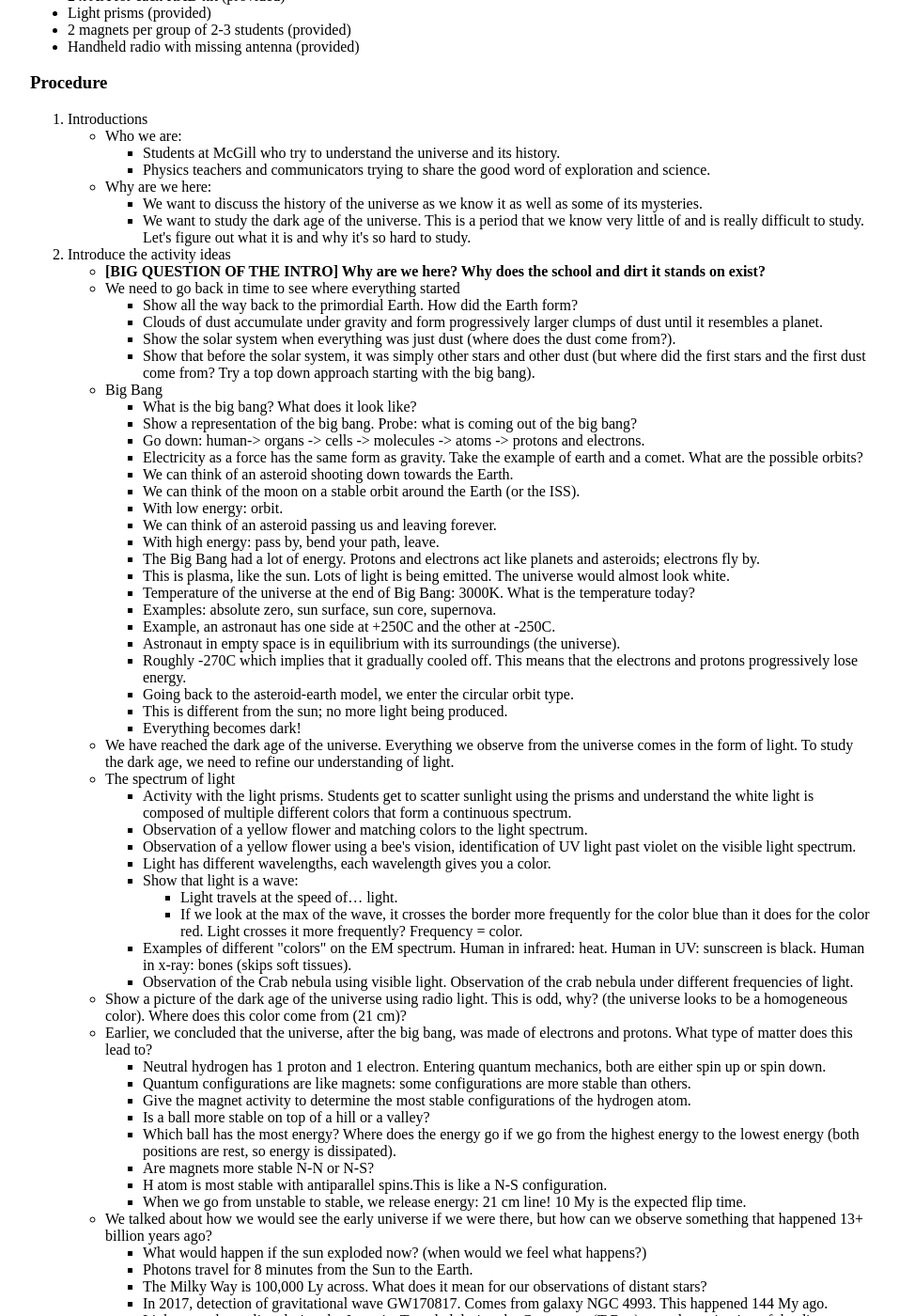
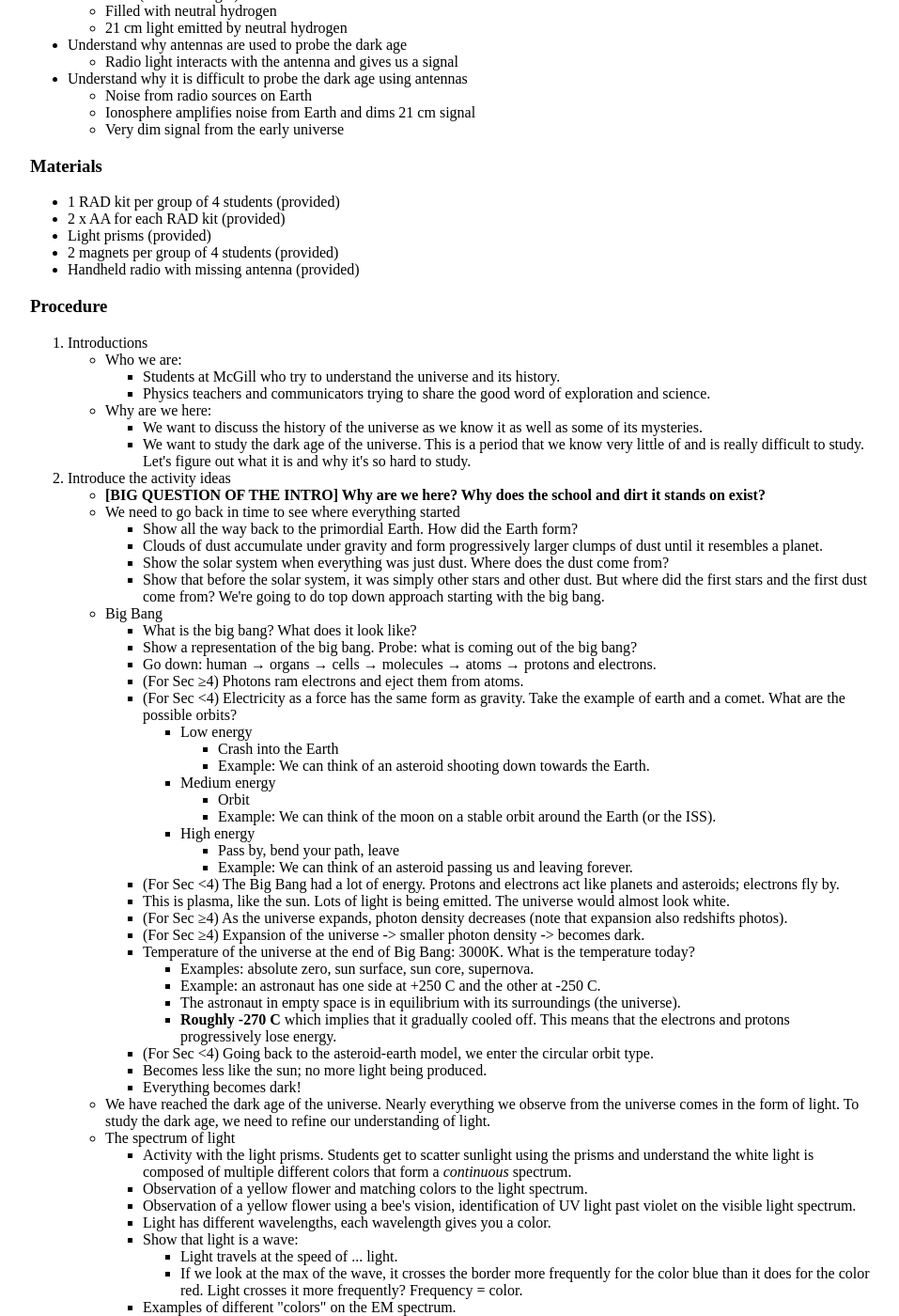
Before and after one commit to Radio-Astronomy-Demonstration/radio-astronomy-demonstration.github.io, a Jekyll site: the page built from en/guide/index.html, in a window 1280 px wide and 1400 px high, scrolled down 725 px. Shown: the whole window at 94% size, without its empty margins (160-1117 px from the left). Built offline with Jekyll 4.4.1, drawn with Linux system fonts in a browser that asks for light colours; some of the changed text lies outside the part shown.

Commit message:
feat(en/guide): The facillitator guide is now combined instead of being separated into elementary, sec 1-3, and sec 4-5.

```diff
--- a/en/guide/index.html
+++ b/en/guide/index.html
@@ -5,13 +5,13 @@
 
 <h1>RAD kit activity guide</h1>
 
-There are three versions of the RAD kit activity guide: elementary, Sec 1-3, and Sec 4-5. For questions or comments, please contact <a href="mailto:felix.st-amour@mail.mcgill.ca">Félix St-Amour</a> or <a href="mailto:hsin.chiang@mcgill.ca">H. Cynthia Chiang</a>.
+<p>This RAD kit activity guide has been used on students ranging from the upper years of elementary school to Sec 5. While the activities are the same across grades, the depth of explanation and discussion will increase with the age of the students. A few points in the notes therefore are marked as only being for certain age groups. </p>
+
+<p>For questions or comments, please contact <a href="mailto:felix.st-amour@mail.mcgill.ca">Félix St-Amour</a> or <a href="mailto:hsin.chiang@mcgill.ca">H. Cynthia Chiang</a>.</p>
 
 <h3>Acknowledgements</h3>
 
-This document was created by Félix St-Amour. Carolina Cruz-Vinaccia, Alice Curtin, Mariah Zerough, Andrei Li, and Audrey Bernier helped structure the activity. The RAD kit is collaborative work between Félix St-Amour, Micheal Hétu, Olivia Locke, Maya Goss, and Eamon Egan. The outreach activity was created by the McGill Radio Lab under Prof. Cynthia Chiang.
-
-<h2>Elementary School Facilitator Guide</h2>
+<p>This document was created by Félix St-Amour. Carolina Cruz-Vinaccia, Alice Curtin, Mariah Zerough, Andrei Li, and Audrey Bernier helped structure the activity. The RAD kit is collaborative work between Félix St-Amour, Micheal Hétu, Olivia Locke, Maya Goss, and Eamon Egan. The outreach activity was created by the McGill Radio Lab under Prof. Cynthia Chiang.</p>
 
 <h3>Learning objectives</h3>
 
@@ -40,7 +40,7 @@
     <li>1 RAD kit per group of 4 students (provided)</li>
     <li>2 x AA for each RAD kit (provided)</li>
     <li>Light prisms (provided)</li>
-    <li>2 magnets per group of 2-3 students (provided)</li>
+    <li>2 magnets per group of 4 students (provided)</li>
     <li>Handheld radio with missing antenna (provided)</li>
 </ul>
 
@@ -67,44 +67,68 @@
         <ul>
             <li>Show all the way back to the primordial Earth. How did the Earth form?</li>
             <li>Clouds of dust accumulate under gravity and form progressively larger clumps of dust until it resembles a planet.</li>
-            <li>Show the solar system when everything was just dust (where does the dust come from?).</li>
-            <li>Show that before the solar system, it was simply other stars and other dust (but where did the first stars and the first dust come from? Try a top down approach starting with the big bang).</li>
+            <li>Show the solar system when everything was just dust. Where does the dust come from?</li>
+            <li>Show that before the solar system, it was simply other stars and other dust. But where did the first stars and the first dust come from? We're going to do top down approach starting with the big bang.</li>
         </ul>
         <li>Big Bang</li>
         <ul>
             <li>What is the big bang? What does it look like?</li>
             <li>Show a representation of the big bang. Probe: what is coming out of the big bang?</li>
-            <li>Go down: human-> organs -> cells -> molecules -> atoms -> protons and electrons.</li>
-            <li>Electricity as a force has the same form as gravity. Take the example of earth and a comet. What are the possible orbits?</li>
-            <li>We can think of an asteroid shooting down towards the Earth.</li>
-            <li>We can think of the moon on a stable orbit around the Earth (or the ISS).</li>
-            <li>With low energy: orbit.</li>
-            <li>We can think of an asteroid passing us and leaving forever.</li>
-            <li>With high energy: pass by, bend your path, leave.</li>
-            <li>The Big Bang had a lot of energy. Protons and electrons act like planets and asteroids; electrons fly by.</li>
+            <li>Go down: human &rarr; organs &rarr; cells &rarr; molecules &rarr; atoms &rarr; protons and electrons.</li>
+
+            <li>(For Sec &ge;4) Photons ram electrons and eject them from atoms.</li>
+
+            <li>(For Sec &lt;4) Electricity as a force has the same form as gravity. Take the example of earth and a comet. What are the possible orbits?</li>
+            <ul>
+                <li>Low energy</li>
+                <ul>
+                    <li>Crash into the Earth</li>
+                    <li>Example: We can think of an asteroid shooting down towards the Earth.</li>
+                </ul>
+                <li>Medium energy</li>
+                <ul>
+                    <li>Orbit</li>
+                    <li>Example: We can think of the moon on a stable orbit around the Earth (or the ISS).</li>
+                </ul>
+                <li>High energy</li>
+                <ul>
+                    <li>Pass by, bend your path, leave</li>
+                    <li>Example: We can think of an asteroid passing us and leaving forever.</li>
+                </ul>
+            </ul>
+            <li>(For Sec &lt;4) The Big Bang had a lot of energy. Protons and electrons act like planets and asteroids; electrons fly by.</li>
             <li>This is plasma, like the sun. Lots of light is being emitted. The universe would almost look white.</li>
+            <li>(For Sec &ge;4) As the universe expands, photon density decreases (note that expansion also redshifts photos).</li>
+            <li>(For Sec &ge;4) Expansion of the universe -> smaller photon density -> becomes dark.</li>
             <li>Temperature of the universe at the end of Big Bang: 3000K. What is the temperature today?</li>
-            <li>Examples: absolute zero, sun surface, sun core, supernova.</li>
-            <li>Example, an astronaut has one side at +250C and the other at -250C.</li>
-            <li>Astronaut in empty space is in equilibrium with its surroundings (the universe).</li>
-            <li>Roughly -270C which implies that it gradually cooled off. This means that the electrons and protons progressively lose energy.</li>
-            <li>Going back to the asteroid-earth model, we enter the circular orbit type.</li>
-            <li>This is different from the sun; no more light being produced.</li>
+            <ul>
+                <li>Examples: absolute zero, sun surface, sun core, supernova.</li>
+                <li> Example: an astronaut has one side at +250&nbsp;C and the other at -250&nbsp;C.</li>
+                <li>The astronaut in empty space is in equilibrium with its surroundings (the universe).</li>
+                <li><strong>Roughly -270&nbsp;C</strong> which implies that it gradually cooled off. This means that the electrons and protons progressively lose energy.</li>
+            </ul>
+            <li>(For Sec &lt;4) Going back to the asteroid-earth model, we enter the circular orbit type.</li>
+            <li>Becomes less like the sun; no more light being produced.</li>
             <li>Everything becomes dark!</li>
         </ul>
-        <li>We have reached the dark age of the universe. Everything we observe from the universe comes in the form of light. To study the dark age, we need to refine our understanding of light.</li>
+        <li>We have reached the dark age of the universe. Nearly everything we observe from the universe comes in the form of light. To study the dark age, we need to refine our understanding of light.</li>
         <li>The spectrum of light</li>
         <ul>
-            <li>Activity with the light prisms. Students get to scatter sunlight using the prisms and understand the white light is composed of multiple different colors that form a continuous spectrum.</li>
+            <li>Activity with the light prisms. Students get to scatter sunlight using the prisms and understand the white light is composed of multiple different colors that form a <em>continuous</em> spectrum.</li>
             <li>Observation of a yellow flower and matching colors to the light spectrum.</li>
             <li>Observation of a yellow flower using a bee's vision, identification of UV light past violet on the visible light spectrum.</li>
             <li>Light has different wavelengths, each wavelength gives you a color.</li>
             <li>Show that light is a wave:</li>
             <ul>
-                <li>Light travels at the speed of… light.</li>
+                <li>Light travels at the speed of ... light.</li>
                 <li>If we look at the max of the wave, it crosses the border more frequently for the color blue than it does for the color red. Light crosses it more frequently? Frequency = color.</li>
             </ul>
-            <li>Examples of different "colors" on the EM spectrum. Human in infrared: heat. Human in UV: sunscreen is black. Human in x-ray: bones (skips soft tissues).</li>
+            <li>Examples of different "colors" on the EM spectrum.</li>
+            <ul>
+                <li>Human in infrared: heat.</li>
+                <li>Human in UV: sunscreen is black.</li>
+                <li>Human in x-ray: bones (skips soft tissues).</li>
+            </ul>
             <li>Observation of the Crab nebula using visible light. Observation of the crab nebula under different frequencies of light.</li>
         </ul>
         <li>Show a picture of the dark age of the universe using radio light. This is odd, why? (the universe looks to be a homogeneous color). Where does this color come from (21 cm)?</li>
@@ -126,14 +150,14 @@
             <li>The Milky Way is 100,000 Ly across. What does it mean for our observations of distant stars?</li>
             <li>In 2017, detection of gravitational wave GW170817. Comes from galaxy NGC 4993. This happened 144 My ago.</li>
             <li>Light started traveling during the Jurassic. Traveled during the Cretaceous (T-Rex), saw the extinction of the dinos. Traveled during the Pleistocene (rodent-like mammals). Traveled when apes evolved. Traveled when the first humans evolved. Reached our detectors.</li>
-            <li>What do we see if we observe something 13.6 G.l.y. away?</li>
+            <li>What do we see if we observe something 13.6 G.l.y. away (which is roughly the dark age)?</li>
             <li>Why is it more red than earlier? (redshift)</li>
             <li>As the universe expands, the wave of the light gets stretched to lower and lower frequencies (visible light shifts to the red). They lose energy! </li>
         </ul>
         <li>Radio antenna to observe the dark age</li>
         <ul>
-            <li>ALBATROS from the McGill radio lab are used to observe the 21 cm line. Placed in Uapishka, Qc, and MARS (McGill Arctic Research Station) Nunavut.</li>
-            <li>How can we measure radio light?</li>
+            <li>ALBATROS from the McGill radio lab are used to observe the 21 cm line. Placed in Uapishka, QC, and MARS (McGill Arctic Research Station) Nunavut.</li>
+            <li>(For Sec &lt 4) How can we measure radio light?</li>
             <ul>
                 <li>What happens when you rub a balloon on your hair? What happens if you touch a door handle afterwards?</li>
                 <li>This is identical to accidentally shocking a cat when petting it.</li>
@@ -142,18 +166,25 @@
                 <li>Look at charged particles going through a wire.</li>
                 <li>Light has an electric component, meaning it can move around charged particles.</li>
                 <li>Charges are moved by the waves of light, exactly like a boat on waves.</li>
-                <li>Charged particles move right, stop, move left, and start again.</li>
+                <li>Charged particles move right, stop, move left, and stop again.</li>
                 <li>We can measure electricity current/voltage; looks like the light wave!</li>
                 <li>Everything that has charged particles is an antenna!</li>
             </ul>
-            <li>Activity where students use their fingers to replace the antenna of a radio antenna.</li>
-            <li>Show the Albatros antenna used for research.</li>
+            <li>(For Sec &ge; 4) Physical explanation</li>
+            <ul>
+                <li>Show that light is an EM wave.</li>
+                <li>Show students model of the atom with protons and neutrons. Show equations of motion (with electric forces). Which one is the most affected by electric forces? Electrons or protons?</li>
+                <li>Assume protons don’t move. Look at the electric wave of light. What happens to the electrons? Guiding question: what is current?</li>
+                <li>Show a picture of a sine wave on an oscilloscope. This would be a pure signal from a light wave.</li>
+            </ul>
+            <li>Everything is an antenna: Activity where a student uses their fingers to replace the antenna of a radio antenna.</li>
+            <li>Show the ALBATROS antenna used for research.</li>
         </ul>
         <li><strong>Big issues with observing 21 cm:</strong></li>
         <ul>
             <li>Very weak signal</li>
             <ul>
-                <li>If we look at a lightbulb, we can see photons coming out of it (roughly 10^20 photons per second).</li>
+                <li>If we look at a lightbulb, we can see photons coming out of it (roughly 10<sup>20</sup> photons per second).</li>
                 <li>If we were to look at a hydrogen balloon at arm's length, would you be able to see the 21 cm photons coming out of it? Why?</li>
                 <li>Spin flip happens every 10 million years. Order of magnitude: how far away would a lightbulb have to be so that it's as bright as a balloon of hydrogen? (Answer: ~200km) Distance between Montreal and Quebec!</li>
                 <li>Why are we able to see the signal if it's so weak?</li>
@@ -224,11 +255,3 @@
         </ul>
     </ul>
 </ol>
-
-<h2>Sec 1-3 Facilitator Guide</h2>
-
-X
-
-<h2>Sec 4-5 Facilitator Guide</h2>
-
-X
```
